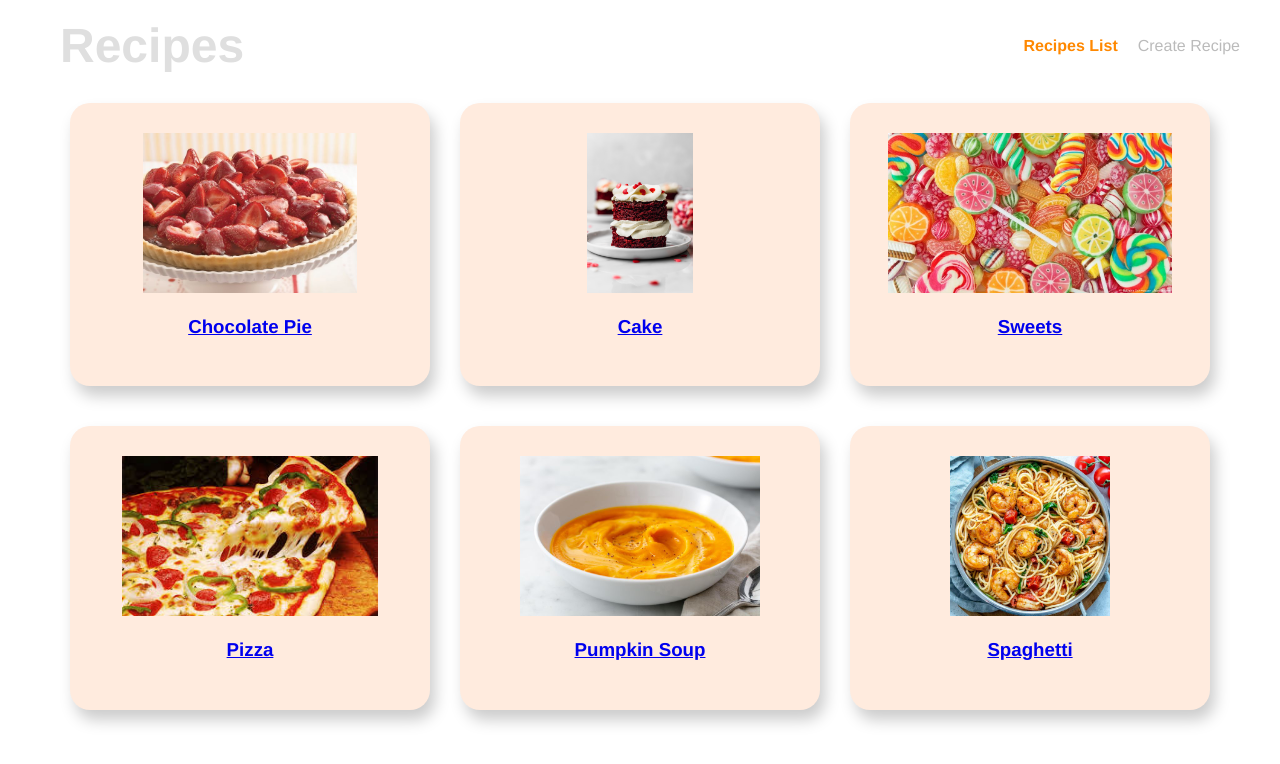
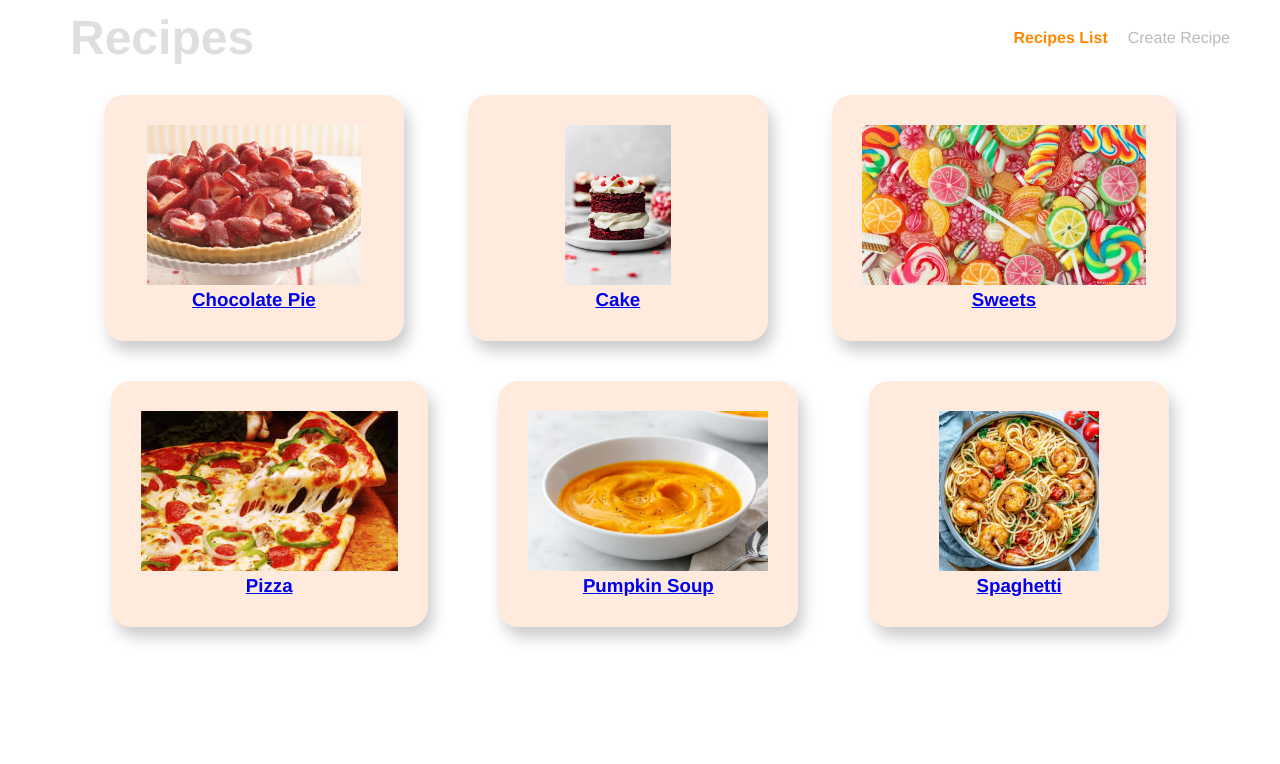
Before and after one commit to Ev3liin/Recipes, a Vue app: page /recipes in a window 1280 px wide. Shown: the top 764 px of the page. Built offline with nearby package versions, Linux system fonts and the light colour scheme; data requests are answered from the project's data file.

Commit message:
Remove default margins and paddings

```diff
--- /dev/null
+++ b/src/assets/main.css
@@ -0,0 +1,5 @@
+* {
+  margin: 0;
+  padding: 0;
+  box-sizing: border-box;
+}
--- a/src/main.js
+++ b/src/main.js
@@ -1,6 +1,10 @@
 import { createApp } from 'vue'
+import './assets/main.css'
 import App from './App.vue'
 import router from './router'
 import store from './store'
 
-createApp(App).use(store).use(router).mount('#app')
+createApp(App)
+  .use(store)
+  .use(router)
+  .mount('#app')
```
